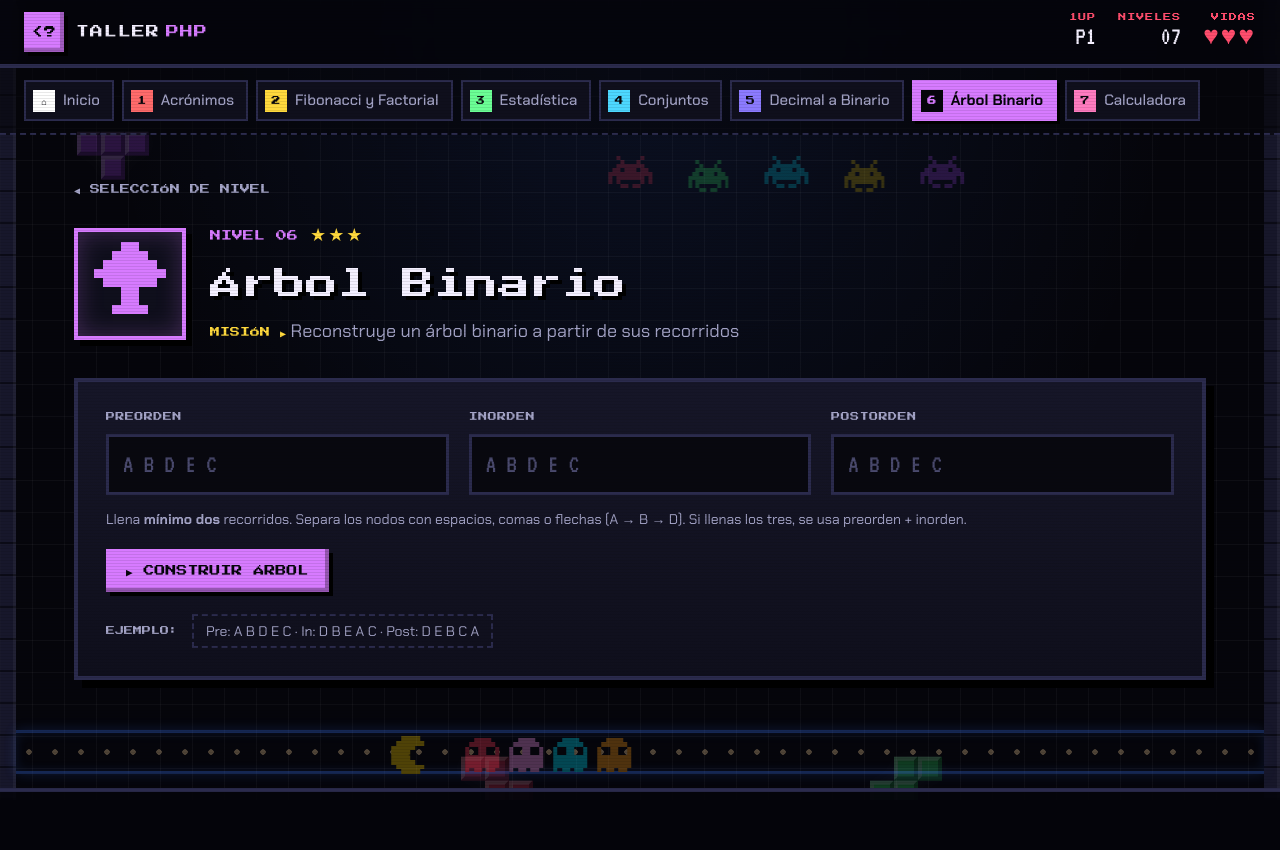
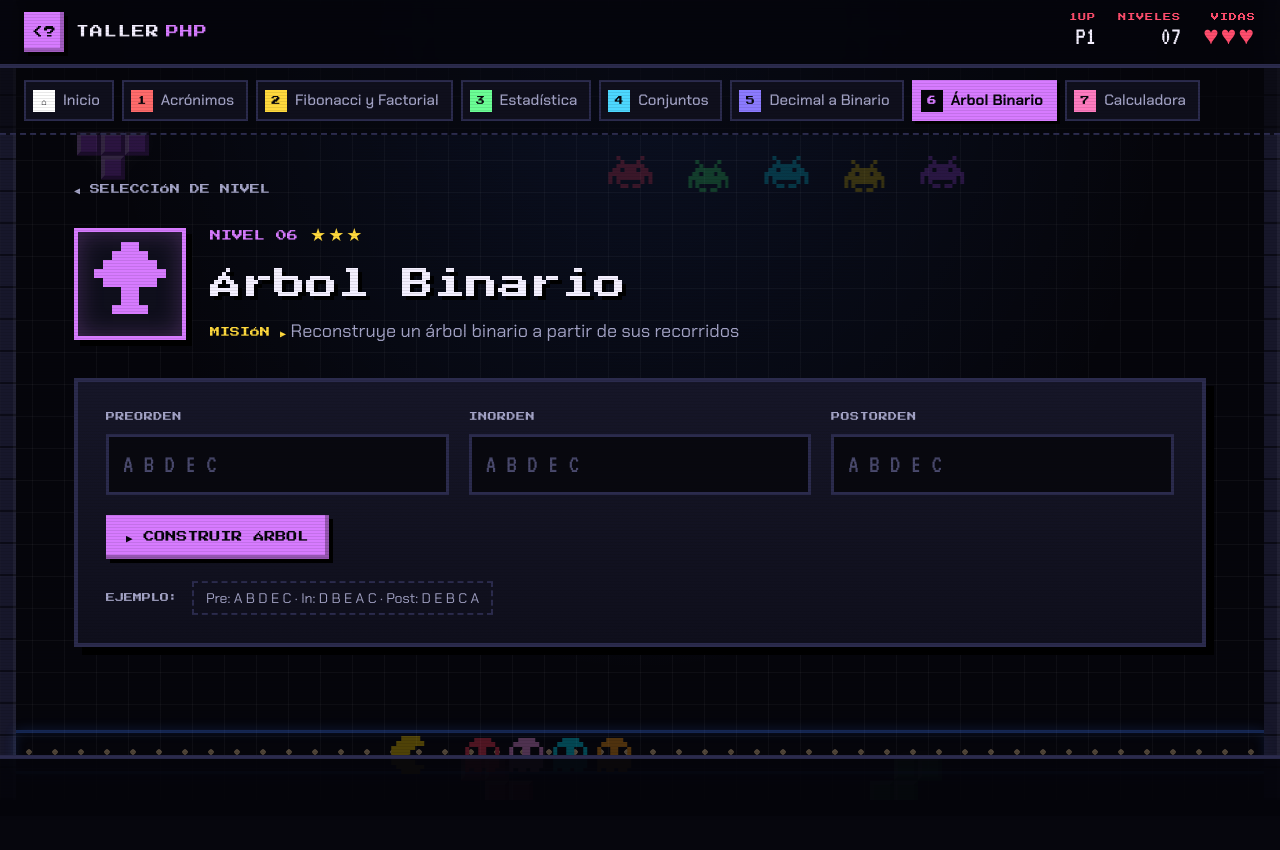
Before and after one commit to johtarazon-source/taller_php, a PHP site: page /apps/arbol.php in a window 1280 px wide. After the commit the page ends 759 px from the top, so only its background shows below. Run offline with PHP 8.4, Linux system fonts and the light colour scheme.

Commit message:
Se ajustaron las tecnicas de layout

```diff
--- a/apps/arbol.php
+++ b/apps/arbol.php
@@ -101,10 +101,6 @@ $pagina->cabeceraApp(6, 'Reconstruye un árbol binario a partir de sus recorrido
                 </div>
             <?php endforeach; ?>
         </div>
-        <p class="ayuda" style="margin: -6px 0 18px;">
-            Llena <strong>mínimo dos</strong> recorridos. Separa los nodos con espacios, comas o flechas (A → B → D).
-            Si llenas los tres, se usa preorden + inorden.
-        </p>
         <div class="botones">
             <button type="submit" class="boton">▶ CONSTRUIR ÁRBOL</button>
         </div>
--- a/apps/conjuntos.php
+++ b/apps/conjuntos.php
@@ -92,7 +92,6 @@ $pagina->cabeceraApp(4, 'Unión, Intersección y Diferencias de Conjuntos');
                 <input type="text" id="conjuntoB" name="conjuntoB" placeholder="4, 5, 6, 7" value="<?= Pagina::e($entradaB) ?>">
             </div>
         </div>
-        <p class="ayuda" style="margin: -6px 0 18px;">Números enteros separados por comas o espacios. Los repetidos se cuentan una sola vez.</p>
         <div class="botones">
             <button type="submit" class="boton">▶ CALCULAR OPERACIONES</button>
         </div>
--- a/apps/estadistica.php
+++ b/apps/estadistica.php
@@ -87,7 +87,6 @@ $pagina->cabeceraApp(3, 'Promedio, Mediana y Moda de una serie de números');
                 </div>
             <?php endfor; ?>
         </div>
-        <p class="ayuda" style="margin: -6px 0 18px;">Se aceptan enteros, negativos y decimales con punto o coma.</p>
         <div class="botones">
             <button type="submit" class="boton">▶ CALCULAR</button>
         </div>
--- a/assets/css/estilos.css
+++ b/assets/css/estilos.css
@@ -296,6 +296,7 @@ a { color: inherit; }
 /* ---------- Contenido ---------- */
 
 .contenido {
+    position: static;
     flex: 1;
     width: 100%;
     max-width: 1180px;
@@ -756,7 +757,6 @@ h1, h2, h3 { font-family: var(--f-pixel); font-weight: 400; line-height: 1.5; }
 .marcador strong { display: block; font-family: var(--f-digital); font-size: 44px; line-height: 1; font-weight: 400; color: var(--fg); word-break: break-all; }
 .marcador p { font-size: 14px; color: var(--fg-muted); margin-top: 8px; }
 
-/* Barra tipo "vida" para frecuencias */
 .barra-vida {
     height: 14px;
     background: #08080f;
@@ -792,7 +792,7 @@ td {
 tbody tr:hover { background: color-mix(in srgb, var(--accent) 10%, transparent); }
 .td-resaltar { color: var(--accent); }
 
-/* ---------- 01 · Acrónimo: fichas de letras ---------- */
+/* ---------- 01.Acrónimo ---------- */
 
 .letras { display: flex; flex-wrap: wrap; gap: 10px; margin-bottom: 18px; }
 
--- a/clases/Menu.php
+++ b/clases/Menu.php
@@ -140,7 +140,6 @@ class Menu
         return null;
     }
 
-    /** Posición (1..7) de la aplicación dentro del menú. */
     public function numero(string $clave): int
     {
         foreach ($this->aplicaciones as $i => $app) {
--- a/clases/Pagina.php
+++ b/clases/Pagina.php
@@ -25,7 +25,6 @@ class Pagina
         return htmlspecialchars((string) $valor, ENT_QUOTES, 'UTF-8');
     }
 
-    /** Estrellas de dificultad, por ejemplo ★★☆ */
     public static function estrellas(int $cantidad, int $maximo = 3): string
     {
         return str_repeat('★', $cantidad) . str_repeat('☆', $maximo - $cantidad);
@@ -55,7 +54,6 @@ class Pagina
 </div>
 <div class="crt" aria-hidden="true"></div>
 
-<!-- Menú móvil sin JavaScript: el checkbox abre y cierra la barra de niveles -->
 <input type="checkbox" id="menu-abierto" class="menu-check">
 
 <header class="hud">
@@ -113,7 +111,6 @@ class Pagina
         <?php
     }
 
-    /** Muestra un mensaje de error con estilo "game over". */
     public static function error(?string $mensaje): void
     {
         if ($mensaje === null || $mensaje === '') {
```
Also changed, not shown: clases/ArbolBinario.php (+0 -8 lines).
